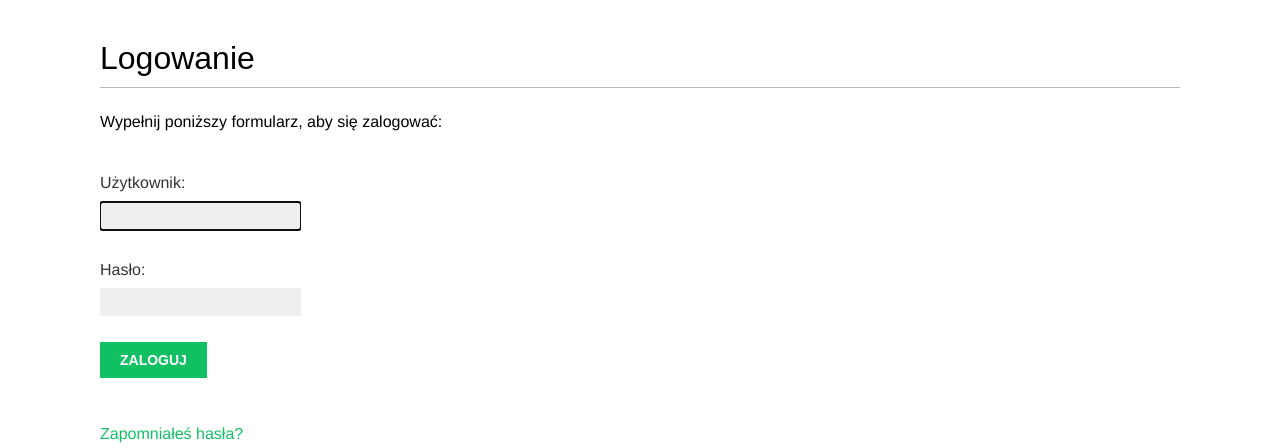
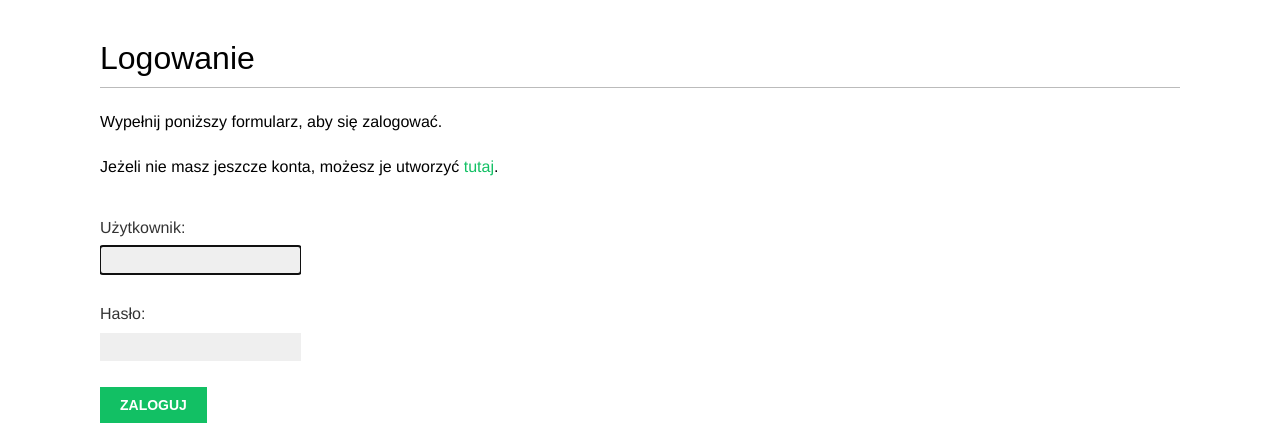
Before and after one commit to Maksymilianx/MySocialNetwork, a Django app: page /account/login/ in a window 1280 px wide. Shown: the part 47-495 px from the top of the page. Run offline with Django 3.2, Linux system fonts and the light colour scheme; some web fonts are replaced.

Commit message:
update login template

```diff
--- a/templates/registration/login.html
+++ b/templates/registration/login.html
@@ -7,10 +7,11 @@
     {% if form.errors %}
         <p>
             Nazwa użytkownika lub hasło są nieprawidłowe.
-            Spróbuj poownie.
+            Spróbuj ponownie.
         </p>
     {% else %}
-        <p>Wypełnij poniższy formularz, aby się zalogować:</p>
+        <p>Wypełnij poniższy formularz, aby się zalogować.</p>
+        <p>Jeżeli nie masz jeszcze konta, możesz je utworzyć <a href="{% url 'register' %}">tutaj</a>.</p>
     {% endif %}
     <div class="login-form">
         <form action="{% url 'login' %}" method="post">
```
